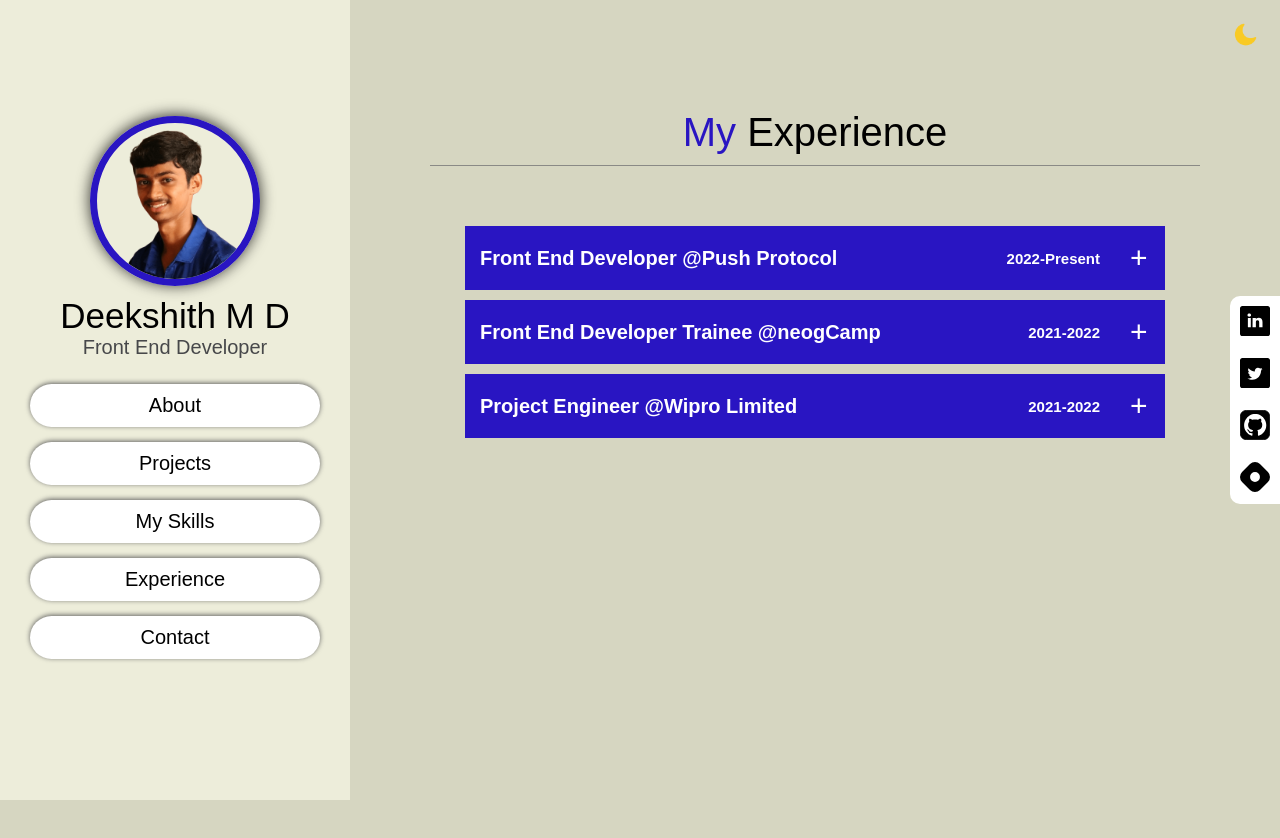
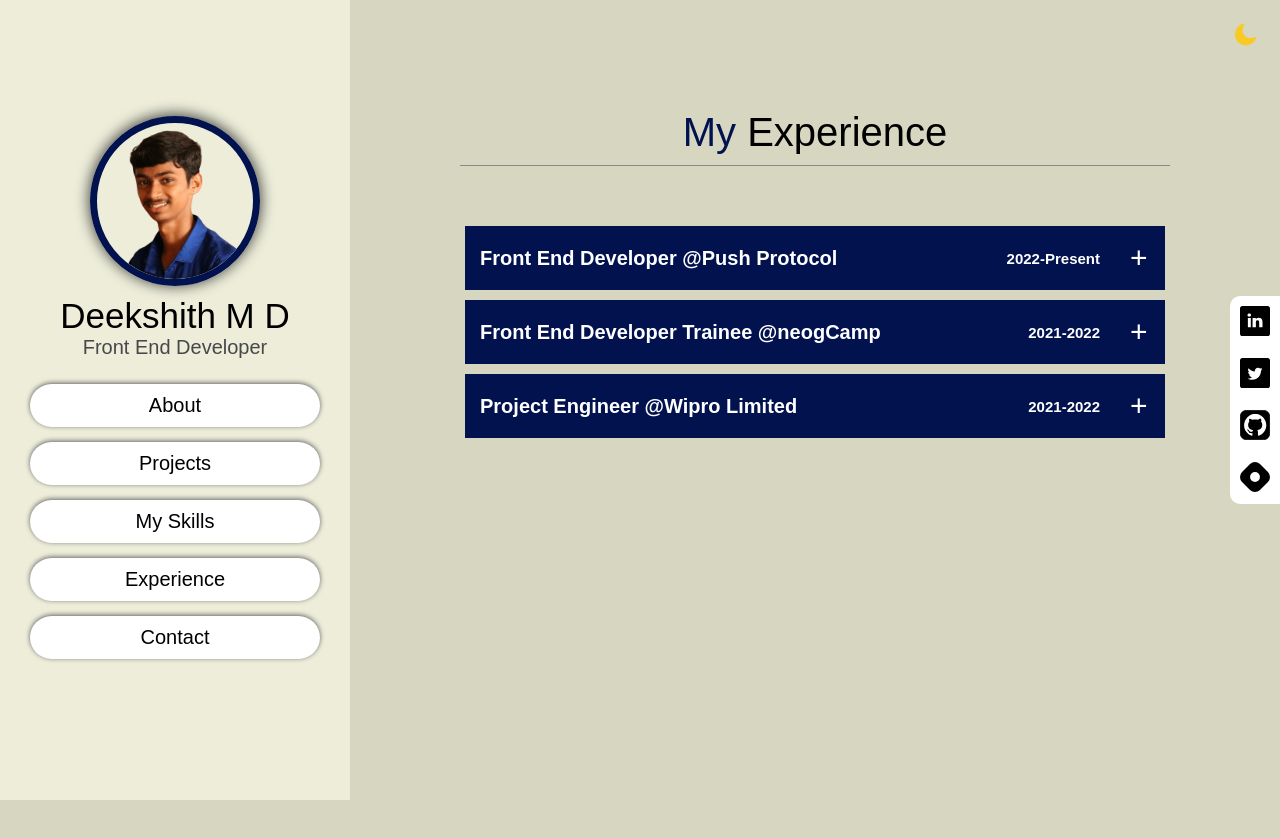
Before and after one commit to deekshithmd/deekshith, a Next.js app: page /experience in a window 1280 px wide. Shown: the top 838 px of the page. Built offline with nearby package versions, Linux system fonts and the light colour scheme.

Commit message:
fixed ui issues

```diff
--- a/pages/experience.jsx
+++ b/pages/experience.jsx
@@ -1,6 +1,6 @@
 import React, { useState } from "react";
 import styled, { useTheme, keyframes } from "styled-components";
-import { H1, H3, Span } from "@/styles/SharedStyling";
+import { H1, H3, Span, Header, HeaderContainer } from "@/styles/SharedStyling";
 import { experienceData } from "@/utils/constants";
 
 const Experience = () => {
@@ -9,9 +9,11 @@ const Experience = () => {
 
   return (
     <Container>
-      <Header>
-        <span style={{ color: theme.default.selected }}>My</span> Experience
-      </Header>
+      <HeaderContainer>
+        <Header>
+          <span style={{ color: theme.default.selected }}>My</span> Experience
+        </Header>
+      </HeaderContainer>
       <BoxContainer>
         {experienceData.map((experience) => {
           return (
@@ -126,7 +128,7 @@ const Container = styled.div`
   display: flex;
   justify-content: flex-start;
   flex-flow: column;
-  padding: 0 2rem;
+  padding: 0 5rem;
   background: ${(props) => props.theme.default.background};
   @media (max-width: 981px) {
     margin-left: 0;
@@ -152,18 +154,6 @@ const ExperienceTab = styled.div`
   }
 `;
 
-const Header = styled(H1)`
-  text-align: center;
-  margin: 0 6rem;
-  font-size: 4rem;
-  padding: 1rem;
-  border-bottom: 0.1rem solid ${(props) => props.theme.default.border};
-  color: ${(props) => props.theme.default.color};
-  @media (max-width: 480px) {
-    margin: 0 3rem;
-  }
-`;
-
 const BoxContainer = styled.div`
   display: flex;
   align-items: center;
--- a/styles/SharedStyling.js
+++ b/styles/SharedStyling.js
@@ -52,3 +52,16 @@ export const Header = styled(H1)`
     margin: 0 3rem;
   }
 `;
+
+export const HeaderContainer = styled.div`
+  width: 100%;
+  position: sticky;
+  top: 2rem;
+  background: ${(props) => props.theme.default.background};
+  z-index: 10;
+  @media (max-width: 480px) {
+    position: sticky;
+    top: 0rem;
+    z-index: 10;
+  }
+`;
--- a/theme/palette.js
+++ b/theme/palette.js
@@ -2,7 +2,7 @@ export const lightTheme = {
   name: "light",
 
   default: {
-    selected: "#2915c2",
+    selected: "#02124f",
     background: "#d6d6c1",
     secondaryBackground: "#fff",
     sidebarBackground: "#ededda",
@@ -22,10 +22,10 @@ export const lightTheme = {
 export const darkTheme = {
   name: "dark",
   default: {
-    selected: "#f9ca24",
-    background: "#111",
+    selected: "#b88204",
+    background: "#110D2A",
     secondaryBackground: "#1a1a1a",
-    sidebarBackground: "#333",
+    sidebarBackground: "#0B0536",
     inputBackground: "#3333",
     boxBackground: "#222",
     color: "#fff",
--- a/utils/constants.js
+++ b/utils/constants.js
@@ -142,7 +142,7 @@ export const experienceData = [
     role: "Front End Developer",
     company: "Push Protocol",
     description:
-      "I worked on various products of Push Protocol, I worked on implmenting new design of PushChat. Developed Analytics Dashboard of Push Protocol. Worked on Group chat feature of PushChat and also worked on implementing few small features ",
+      "I worked on various products of Push Protocol, Implmented new design of PushChat. Developed Analytics Dashboard of Push Protocol. Worked on Group chat feature of PushChat and also worked on implementing few small features ",
     skills: [
       "HTML",
       "CSS",
@@ -151,6 +151,7 @@ export const experienceData = [
       "Styled-Components",
       "EtherJS",
       "NextJS",
+      "Husky",
     ],
   },
   {
```
Also changed, not shown: pages/about.jsx (+8 -25 lines), pages/contact.jsx (+7 -5 lines), pages/projects.jsx (+7 -5 lines), pages/skills.jsx (+7 -6 lines).
